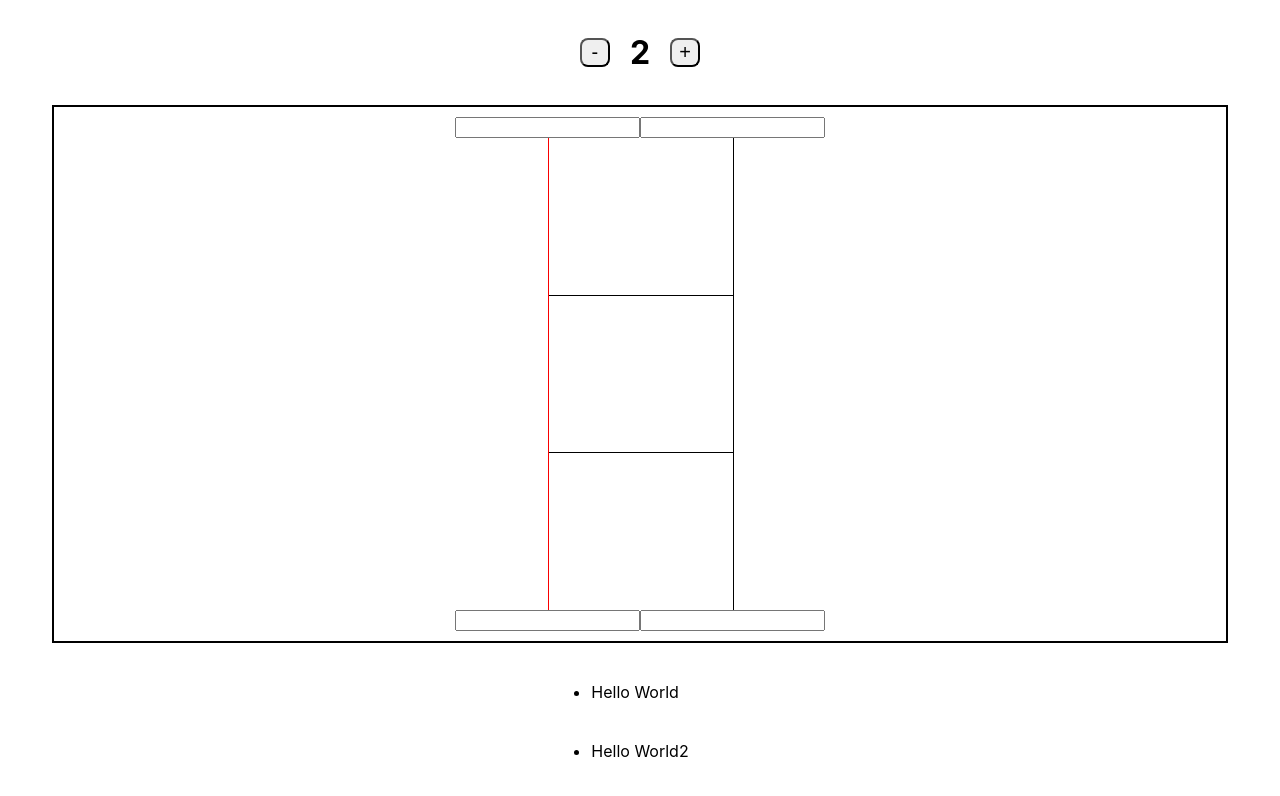
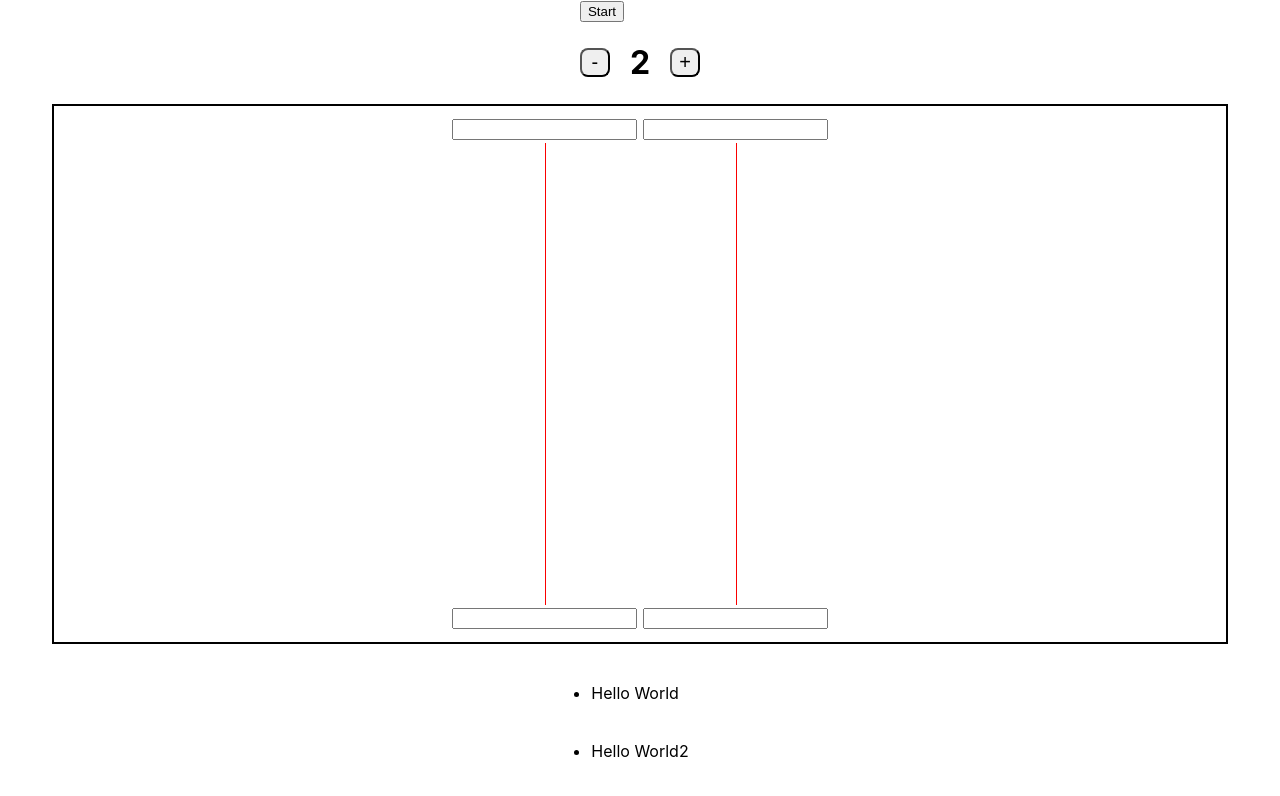
Before and after one commit to chjs1534/Ghost-Leg, a React (Create React App) app: page / in a window 1280 px wide. Shown: the top 796 px of the page. Built offline with nearby package versions, Linux system fonts and the light colour scheme.

Commit message:
some functionality added

```diff
--- a/src/App.js
+++ b/src/App.js
@@ -1,56 +1,73 @@
 import { useState } from "react";
 import './styles.css';
 
-const Setter = () => {
+const Setter = (props) => {
 	const [count, setCount] = useState(2)
 
 	const increment = () => {
-    setCount(count + 1);
-    // setTopRow(oldTopRow => [...oldTopRow, <input type="text"></input>])
+		if (count < 7) {
+			setCount(count + 1)
+			props.setColumns(oldCols => [...oldCols, props.colEven])
+		}
 	}
 
 	const decrement = () => {
-    setCount(count - 1);
-    // setTopRow(oldTopRow => oldTopRow.slice(0, -1))
+		if (count > 2) {
+			setCount(count - 1)
+			props.setColumns(oldCols => oldCols.slice(0, -1))
+		}
+	}
+
+	const generate = () => {
+		const nums = new Set([])
+		while (nums.size < count - 1) {
+			nums.add(Math.floor(Math.random() * 7)+1)
+		}
+
+		const list = []
+		for (const num of nums.values()) {
+			const temp = []
+			for (let i = 0; i < num; i++) {
+				temp.push(<div className="rung" key={i}></div>)
+			}
+			list.push(temp)
+		}
+		list.push([])
+
+		props.setColumns(
+			oldCols => oldCols.map(
+				(_, i) => {
+					return (
+						<div className="column" key={i}>
+							<input className="input" type="text"></input>
+							<div className="vertLineRight">
+								{list[i]}
+							</div>
+							<input className="input" type="text"></input>
+						</div>
+					)
+				}
+			)
+		)
 	}
 
 	return (
+		<div>
+			<button onClick={generate}>Start</button>
 			<div className="counter">
 				<button onClick={decrement} className="button">-</button>
 				<h1>{count}</h1>
 				<button onClick={increment} className="button">+</button>
 			</div>
+		</div>
 	)
 }
 
-const Box = () => {
-  const [rungs, setRungs] =
-    useState([
-      <div className="rung"></div>,
-      <div className="rung"></div>
-    ])
-  const [columns, setColumns] =
-    useState([
-      <div className="column">
-        <input type="text"></input>
-        <div className="vertLineRight">
-          {rungs}
-        </div>
-        <input type="text"></input>
-      </div>,
-      <div className="column">
-        <input type="text"></input>
-        <div className="vertLineLeft">
-          {rungs}
-        </div>
-        <input type="text"></input>
-      </div>
-    ])
-
+const Box = (props) => {
 
 	return (
 		<div className="box">
-      {columns}
+			{props.columns}
 		</div>
 	)
 }
@@ -67,10 +84,19 @@ const Result = () => {
 }
 
 const App = () => {
+  	const colEven =
+		<div className="column">
+			<input className="input" type="text"></input>
+			<div className="vertLineRight">
+			</div>
+			<input className="input" type="text"></input>
+		</div>
+	const [columns, setColumns] = useState([colEven, colEven])
+
     return (
 		<div className="page">
-    <Setter />
-    <Box />
+			<Setter columns={columns} setColumns={setColumns} colEven={colEven} />
+			<Box columns={columns} />
 			<Result />
 		</div>
     )
--- a/src/styles.css
+++ b/src/styles.css
@@ -27,7 +27,7 @@ html, body, #root, #root>div {
 
 .rung {
     border-top: 1px solid black;
-    width: 100%;
+    width: 200%;
 }
 
 .vertLineRight {
@@ -96,3 +96,7 @@ html, body, #root, #root>div {
     flex-direction: column;
     justify-content: space-evenly;
 }
+
+.input {
+    margin: 3px;
+}
```
Also changed, not shown: 1 other file (tests, documents, lock files or other folders). Lines whose indentation alone changed are shown as unchanged.
